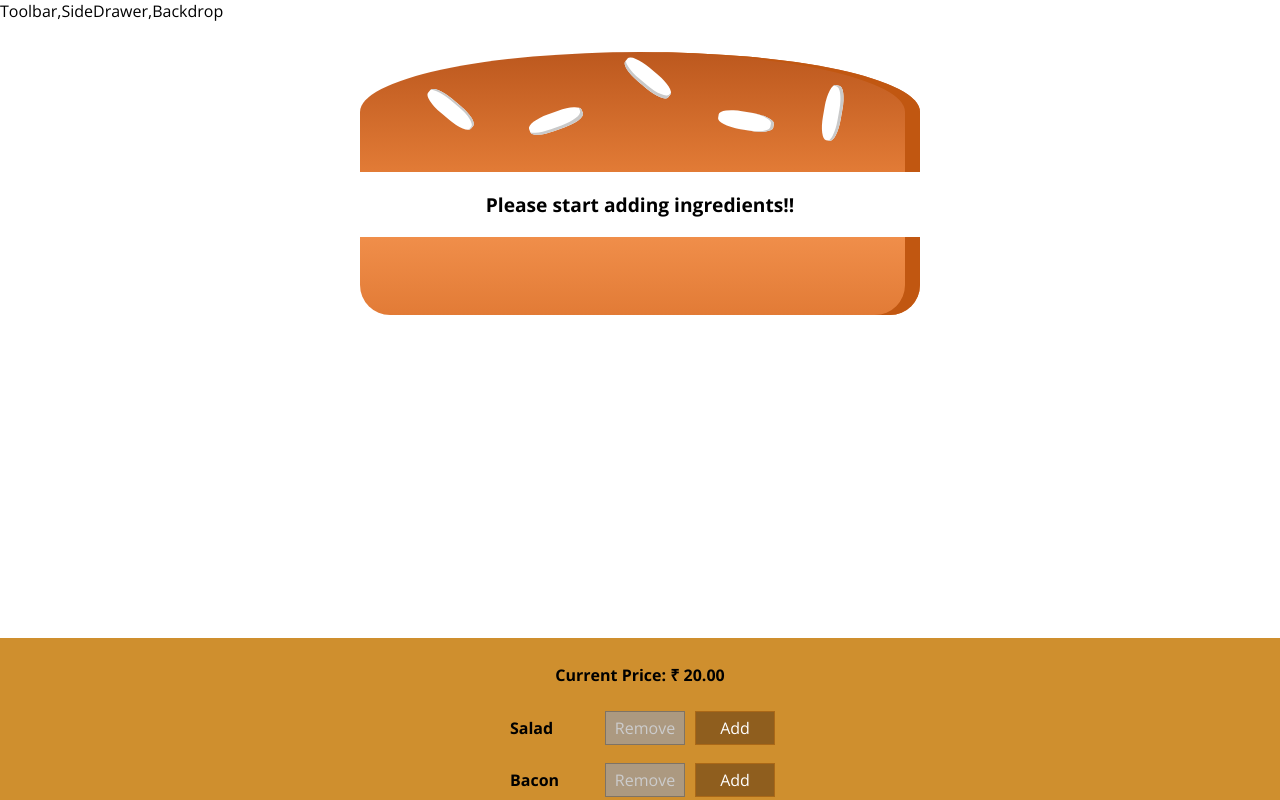
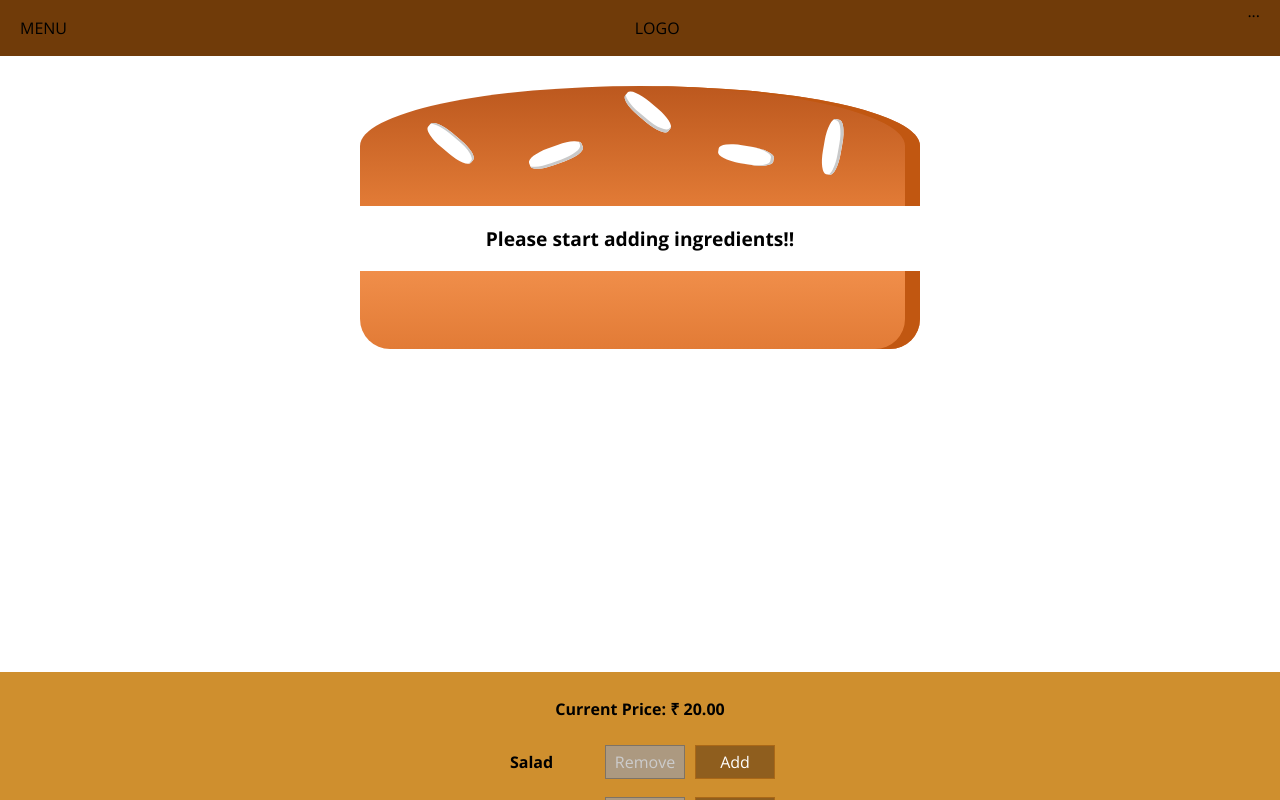
Before and after one commit to SaiChandra2896/Burger-Builder, a React (Create React App) app: page / in a window 1280 px wide. Shown: the top 800 px of the page. Built offline with nearby package versions, Linux system fonts and the light colour scheme.

Commit message:
add toolbar with place holders

```diff
--- a/src/components/Layout/Layout.js
+++ b/src/components/Layout/Layout.js
@@ -1,10 +1,11 @@
 import React from "react";
 import Aux from "../../hoc/Aux";
 import classes from "./Layout.module.css";
+import Toolbar from "../Navigation/Toolbar/Toolbar";
 
 const layout = props => (
   <Aux>
-    <div>Toolbar,SideDrawer,Backdrop</div>
+    <Toolbar />
     <main className={classes.Content}>{props.children}</main>
   </Aux>
 );
--- a/src/components/Layout/Layout.module.css
+++ b/src/components/Layout/Layout.module.css
@@ -1,3 +1,3 @@
 .Content {
-  margin-top: 16px;
+  margin-top: 72px;
 }
--- /dev/null
+++ b/src/components/Navigation/Toolbar/Toolbar.js
@@ -0,0 +1,12 @@
+import React from "react";
+import classes from "./Toolbar.module.css";
+
+const toolbar = props => (
+  <header className={classes.Toolbar}>
+    <div>MENU</div>
+    <div>LOGO</div>
+    <nav>...</nav>
+  </header>
+);
+
+export default toolbar;
--- /dev/null
+++ b/src/components/Navigation/Toolbar/Toolbar.module.css
@@ -0,0 +1,18 @@
+.Toolbar {
+  height: 56px;
+  width: 100%;
+  position: fixed;
+  top: 0;
+  left: 0;
+  background-color: #703b09;
+  display: flex;
+  justify-content: space-between;
+  align-items: center;
+  padding: 0 20px;
+  box-sizing: border-box;
+  z-index: 90;
+}
+
+.Toolbar nav {
+  height: 100%;
+}
```
